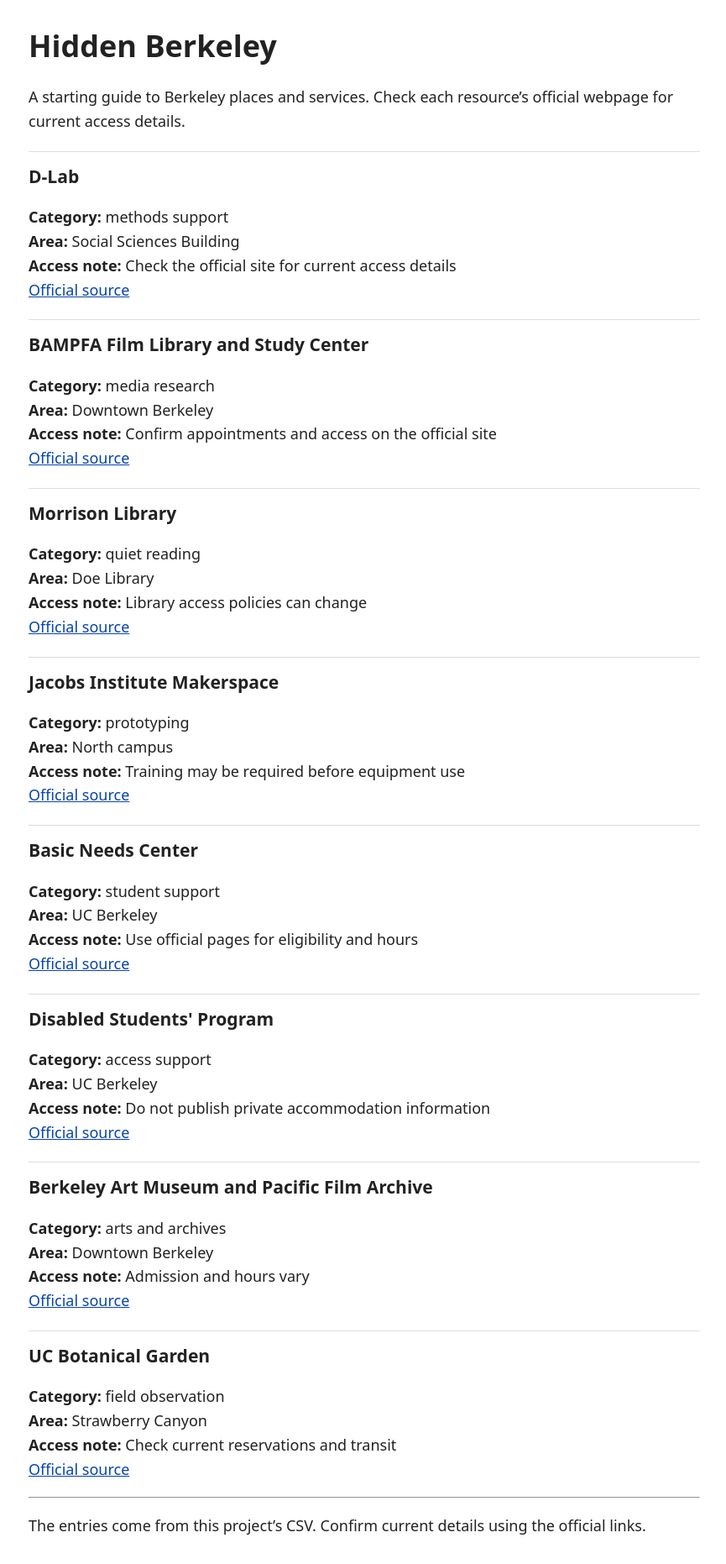
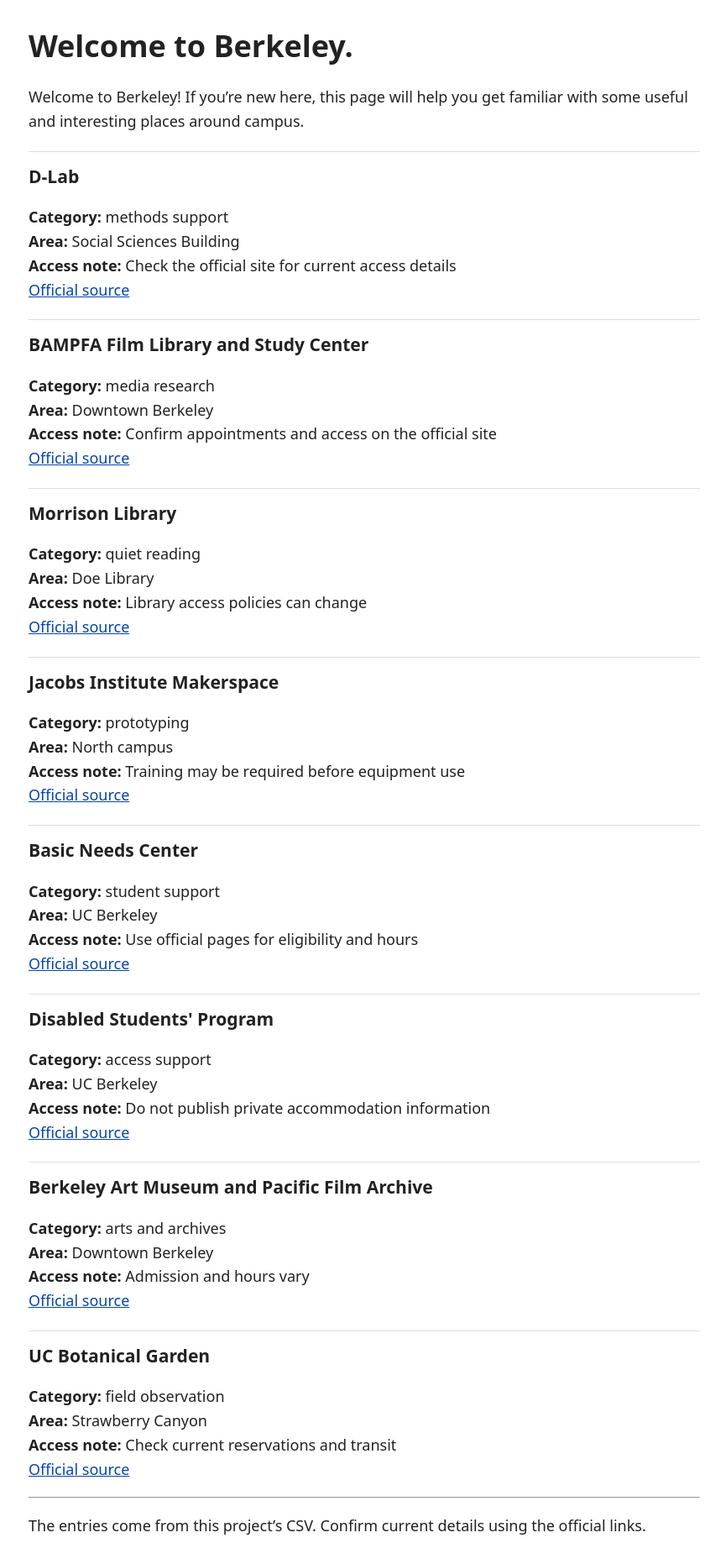
Before and after one commit to jennyding0310-cloud/hidden-berkeley, a Jekyll site: the page built from docs/index.md, in a window 1280 px wide. Shown: the whole page at 84% size, without its empty margins (206-1071 px from the left). Built offline with Jekyll 4.4.1, drawn with Linux system fonts in a browser that asks for light colours.

Commit message:
update index.md for into

```diff
--- a/docs/index.md
+++ b/docs/index.md
@@ -3,9 +3,9 @@
 title: Hidden Berkeley
 ---
 
-# Hidden Berkeley
+# Welcome to Berkeley.
 
-A starting guide to Berkeley places and services. Check each resource's official webpage for current access details.
+Welcome to Berkeley! If you’re new here, this page will help you get familiar with some useful and interesting places around campus.
 
 <!-- Edit the heading and introduction above. The supplied loop below displays each row of the CSV. -->
 {% for resource in site.data.locations %}
```
